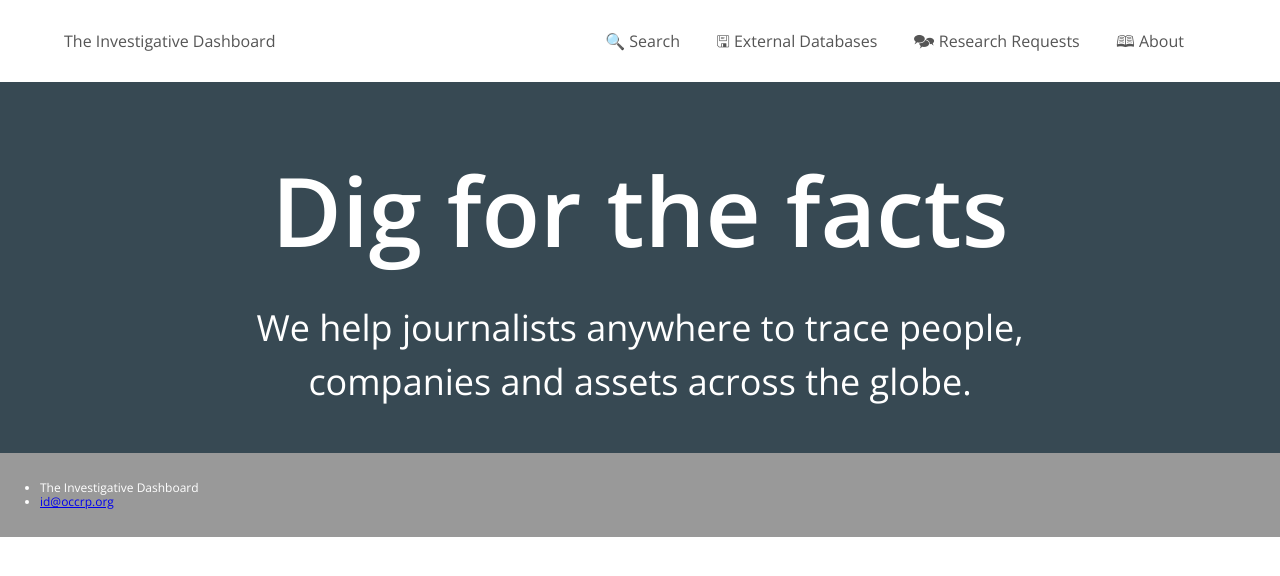
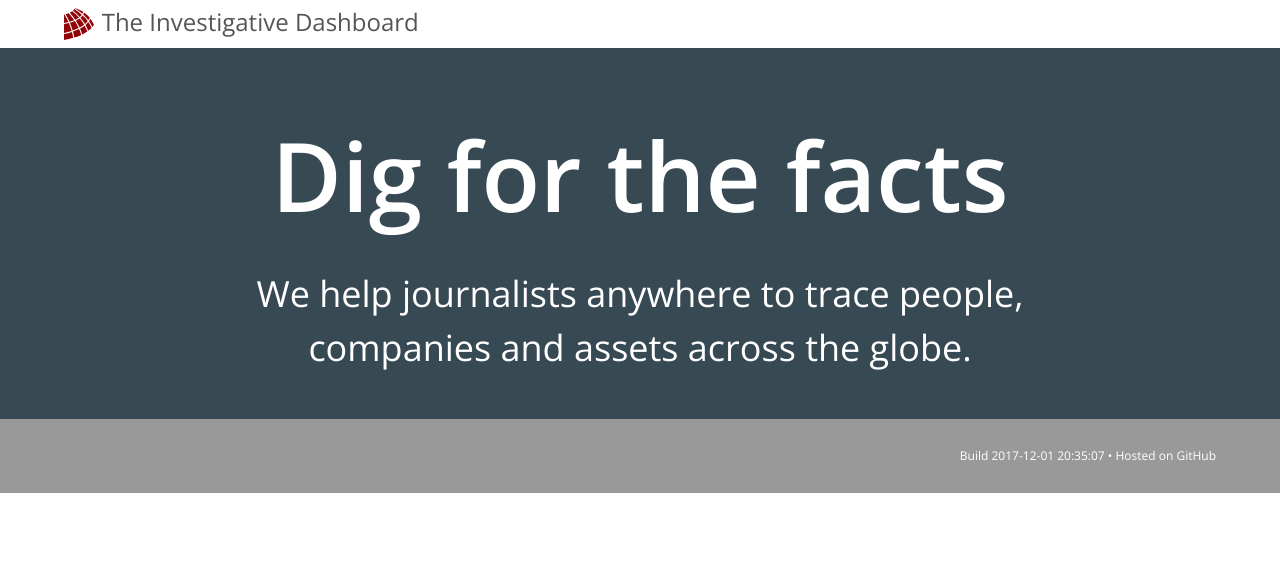
Before and after one commit to occrp/investigativedashboard.org, a Jekyll site: the page built from index.md, in a window 1280 px wide. Shown: the top 576 px of the page. Built offline with Jekyll 4.4.1, drawn with Linux system fonts in a browser that asks for light colours; nearby versions of some CDN libraries.

Commit message:
Updated layout, added static files.

```diff
--- a/_config.yml
+++ b/_config.yml
@@ -8,8 +8,9 @@ description: >-
   publication.
 baseurl: ''
 url: ''
-logo: https://cdn.occrp.org/common/favicon/large.png
+logo: /static/svg/logo.svg
 google_analytics: ''
+repository_url: https://github.com/occrp/investigativedashboard.org
 
 # Build settings
 markdown: kramdown
--- a/_includes/footer.html
+++ b/_includes/footer.html
@@ -1,15 +1,7 @@
-<footer class="w-100 bg-silver white pv3 f7">
-  <ul>
-    <li>
-      {% if site.author %}
-        {{ site.author | escape }}
-      {% else %}
-        {{ site.title | escape }}
-      {% endif %}
-    </li>
-    {% if site.email %}
-      <li><a href="mailto:{{ site.email }}">{{ site.email }}</a></li>
-    {% endif %}
-  </ul>
-
+<footer class="w-100 bg-silver white pv3">
+  <p class="w-90 center lh-copy f7 tr">
+    Build {{ site.time | date: "%Y-%m-%d %H:%M:%S" }}
+    &bull;
+    Hosted on <a href="{{ site.repository_url }}" class="white link dim">GitHub</a>
+  </p>
 </footer>
--- a/_includes/header.html
+++ b/_includes/header.html
@@ -1,27 +1,10 @@
-<header role="Navigation" class="w-100">
+<header role="Navigation" class="w-100 {{page.hide_navigation}}">
 
-  <div class="w-90 center pv4 cf">
-    <div class="w-100 w-30-ns fl-ns">
-      <a class="link dim mid-gray" href="{{ "/" | relative_url }}" title="{{ site.title | escape }}">
-        {{ site.title | escape }}
-      </a>
-    </div>
-
-    <nav class="w-100 w-70-ns fl-ns tr mt2 mt0-ns">
-      <a class="db dib-ns mr2-ns mr4-l mt2 mt0-ns link dim mid-gray" href="https://data.occrp.org/">
-        &#128269; Search
-      </a>
-      <a class="db dib-ns mr2-ns mr4-l mt2 mt0-ns link dim mid-gray" href="#databases">
-        &#128427; External Databases
-      </a>
-      <a class="db dib-ns mr2-ns mr4-l mt2 mt0-ns link dim mid-gray" href="/tickets">
-        &#128491; Research Requests
-      </a>
-      <a class="db dib-ns mr2-ns mr4-l mt2 mt0-ns link dim mid-gray" href="/about">
-        &#128366; About
-      </a>
-
-    </nav>
+  <div class="w-90 center pv2 cf">
+    <a class="ml2 link dim mid-gray f3" href="{{ "/" | relative_url }}" title="{{ site.title | escape }}">
+      <img src="{{site.logo}}" alt="OCCRP" class="h2 fl" />
+      {{ site.title | escape }}
+    </a>
   </div>
 
 </header>
```
Also changed, not shown: static/images/logos/ancir.png (added), static/images/logos/arij.png (added), static/images/logos/jigsaw.png (added), static/images/logos/osf.png (added), static/images/splash.png (added), static/images/staff/dragana.png (added), static/images/staff/lejlac.png (added), static/images/staff/lejlas.png (added), static/images/staff/olesya.png (added), static/svg/logo-grayscale.svg (added), static/svg/logo.svg (added), static/svg/logo_full-grayscale.svg (added), static/svg/logo_full.svg (added), static/svg/logo_text-grayscale.svg (added), 1 more files.
